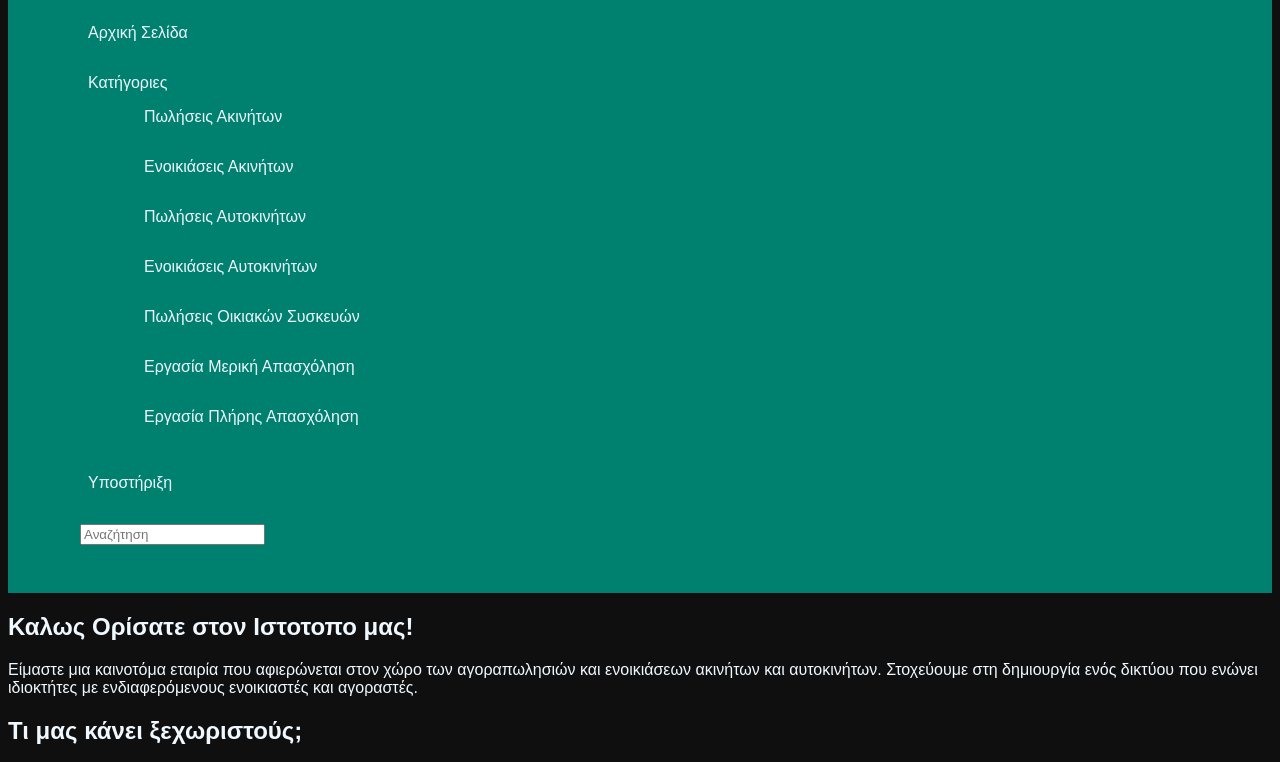
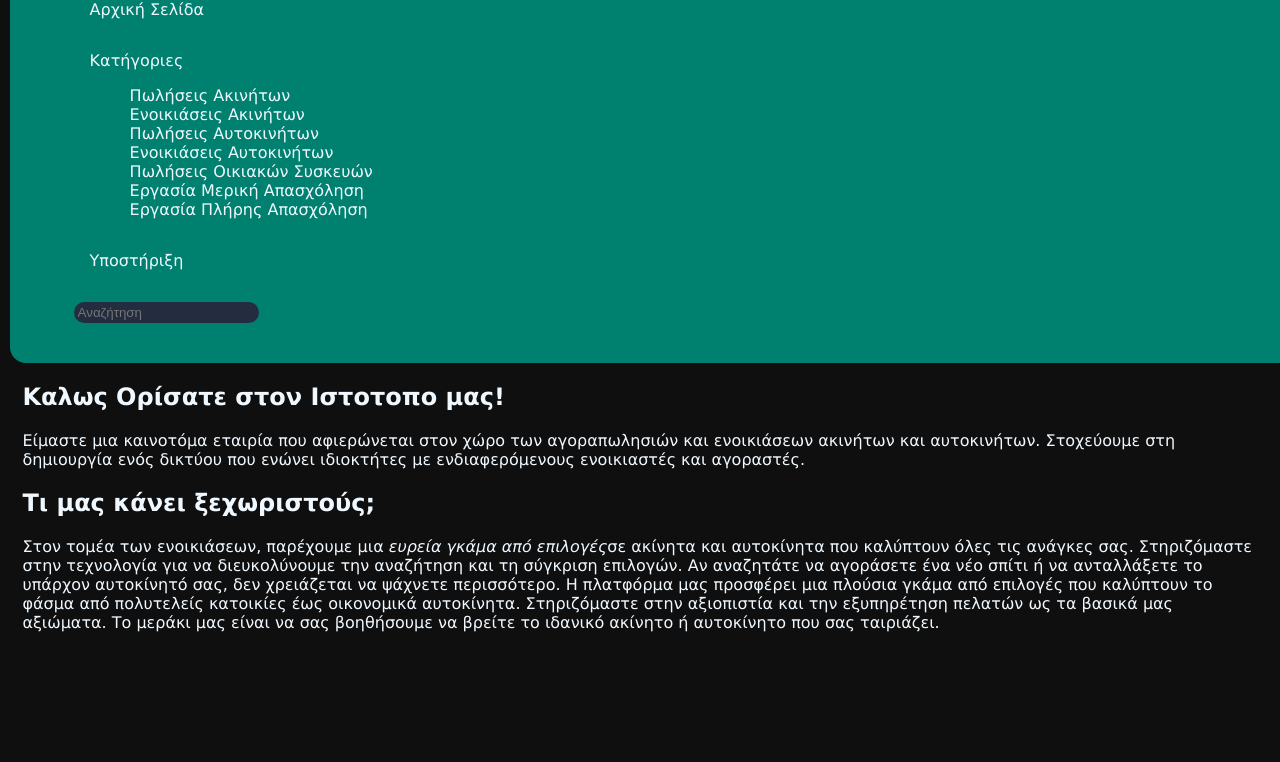
Before and after one commit to vleft02/Html_Css_Js-project, a plain HTML site: page index.html in a window 1280 px wide. Shown: the part 108-870 px from the top of the page. Drawn offline with Linux system fonts and the light colour scheme.

Commit message:
Basic style implementation

```diff
--- a/style.css
+++ b/style.css
@@ -1,17 +1,49 @@
+:root
+{
+    --page-color:rgb(15, 15, 15);
+    --secondary-page-color: rgb(35, 45, 63);
+    --vibrant-color:rgb(0, 129, 112);
+    --semi-vibrant-color:rgb(0, 41, 29);
+    --dark-vibrant-color:rgb(0, 23, 16);
+    --vibrant-text-color: rgb(0, 155, 134);
+    --normal-text-color :aliceblue;
+}
+
+
 
 /* Basic Style for all contents */
 body {
-    background-color: rgb(15, 15, 15);
-    font-family: Arial, sans-serif;
-    color:aliceblue;
+    background-color: var(--page-color);
+    font-family: 'Lucida Sans', 'Lucida Sans Regular', 'Lucida Grande', 'Lucida Sans Unicode', Geneva, Verdana, sans-serif;
+    color:var(--normal-text-color);
 }
 
+p::selection
+{
+    background-color:rgba(0, 129, 112, 0.452) ;
+}
 
+/*Site Header style (Since we have used headers in other instances we
+want to select only the ones that are a child of body)*/
+body>header{
+    padding: 0.5em;
+    background-color: var(--vibrant-color);
+    border-radius: 0em 0em 0em 1em;
+    width:100%;
+    margin-left:0.1em;
+    margin-top:-1em;
+}
+main
+{
+    margin:0.9em;
+}
 footer
 {
     margin-top: 10em;
+    margin-left:0;
+    margin-right:0;
     padding: 2em;
-    background-color:rgb(35, 45, 63);
+    background-color:var(--secondary-page-color);
 }
 
 
@@ -19,54 +51,70 @@ footer
 a
 {
     text-decoration: none;
-    color:rgb(237, 247, 255);
+    color:var(--normal-text-color);
 }
 
 
 /* Isos Na to svisoume */
 header a{
-    padding:1em 1em 1em 0.5em;
-    color:rgb(237, 247, 255);
+    padding:1em 1em 1em 1em;
+    align-items: center;
+    color:var(--normal-text-color);
+    border-radius: 1em;
 }
 
+
 /* All list items inside a header tag*/
-header li {
+header nav>ul>li {
+    /* display: inline; */
     padding: 1em;
+}
+header img
+{
+    margin:0;
+    padding: 0;
 }
 
 /*When the links on the nav bar are hovered they change style*/
 header a:hover{
-    background-color: rgb(0, 91, 65);
-    color:rgb(189, 199, 207);
+    background-color: var(--semi-vibrant-color);
+    color:var(--normal-text-color);
+
 }
 
 /*When the links on the nav bar are hovered they change style*/
 header a:active {
-    background-color: rgb(0, 41, 29);
-    color:rgb(0, 155, 134);
+    background-color: var(--dark-vibrant-color);
+    color:var(--vibrant-text-color);
 }
 
-/**/
-li:hover{
-    background-color: rgb(35, 45, 63);
-    color:rgb(189, 199, 207);
+header li>ul
+{
+    margin-top: 1em;
+    /* display:none;
+    visibility: hidden; */
+}
+
+header li>ul:hover
+{
+    display:block;
+    visibility: visible;
 }
 
 /*When the links on the nav bar are hovered they change style*/
 a:active {
-    background-color: rgb(0, 41, 29);
-    color:rgb(0, 155, 134);
+    background-color: var(--dark-vibrant-color);
+    color:var(--vibrant-text-color);
 }
 
 
+nav input
+{
+    background-color:var(--secondary-page-color);
+    border-radius: 1em;
+    border-color:transparent;
 
-/*Site Header style (Since we have used headers in other instances we
-want to select only the ones that are a child of body)*/
-body>header{
-    padding: 1em;
-    background-color: rgb(0, 129, 112);
 }
-
 /*We don't want bullets in our lists*/
 ul {
     list-style-type: none;
```
